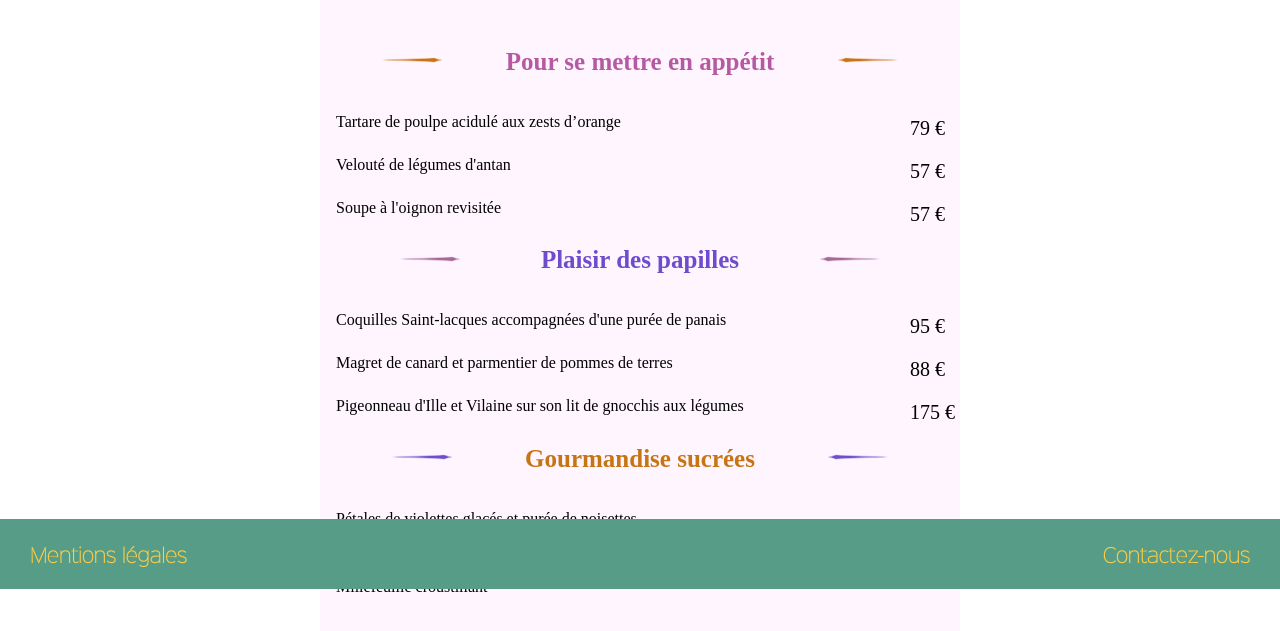
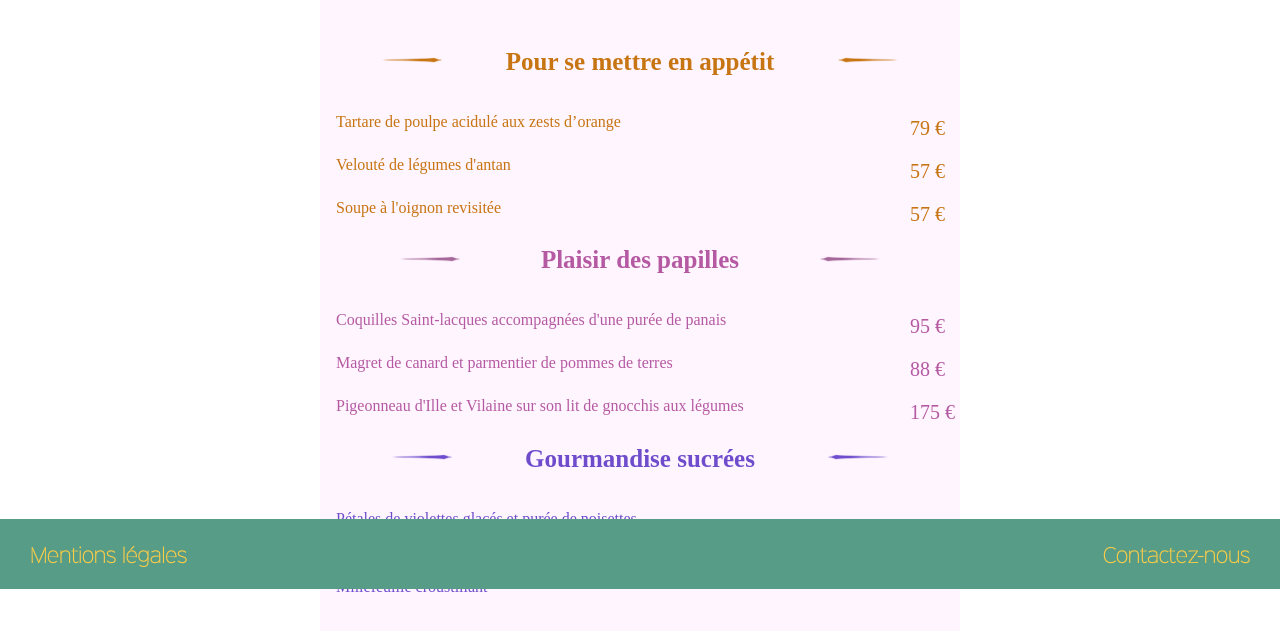
Before and after one commit to michelre/jeansebastien-p3, a website: page menu2.html in a window 1280 px wide. Shown: the part 211-842 px from the top of the page. Drawn offline with nearby package versions, Linux system fonts and the light colour scheme; files that its build step writes are made by us from their sources; files whose address does not match are found by name; a web font is replaced by a local one.

Commit message:
dernière modification

```diff
--- a/menu2.html
+++ b/menu2.html
@@ -29,7 +29,7 @@
 
                 <img class="barre" src="image/orange.D.png" alt="" />
             </div>
-
+            <div class="first">
                 <div class="platprix">
                     <div class="nom_plat">
 
@@ -60,7 +60,7 @@
 
                     </div>
                 </div>
-
+            </div>
 
 
 
@@ -75,7 +75,7 @@
 
                     <img class="barre" src="image/violet.D.png" alt="" />
                 </div>
-
+                <div class="second">
                     <div class="platprix">
                         <div class="nom_plat">
 
@@ -106,6 +106,7 @@
 
                         </div>
                     </div>
+                </div>
             </section>
 
 
@@ -118,7 +119,7 @@
 
                     <img class="barre" src="image/bleu.D.png" alt="" />
                 </div>
-
+                <div class="third">
                     <div class="platprix">
                         <div class="nom_plat">
 
@@ -142,6 +143,7 @@
 
                         </div>
                     </div>
+                </div>
             </section>
         </section>
     </div>
--- a/sass/main.scss
+++ b/sass/main.scss
@@ -231,13 +231,22 @@
             font-size: 25px;
         }
         .first {
-            color: $color_menu_22;
+            color: $color_menu_24;
+            p {
+                color: $color_menu_24;
+            }
         }
         .second {
-            color: $color_menu_23;
+            color: $color_menu_22;
+            p {
+                color: $color_menu_22;
+            }
         }
         .third {
-            color: $color_menu_24;
+            color: $color_menu_23;
+            p {
+                color: $color_menu_23;
+            }
         }
         /* p {
                     @include gradient_menu2;
```
Also changed, not shown: style.css, 1 other file. Lines whose indentation alone changed are shown as unchanged.
